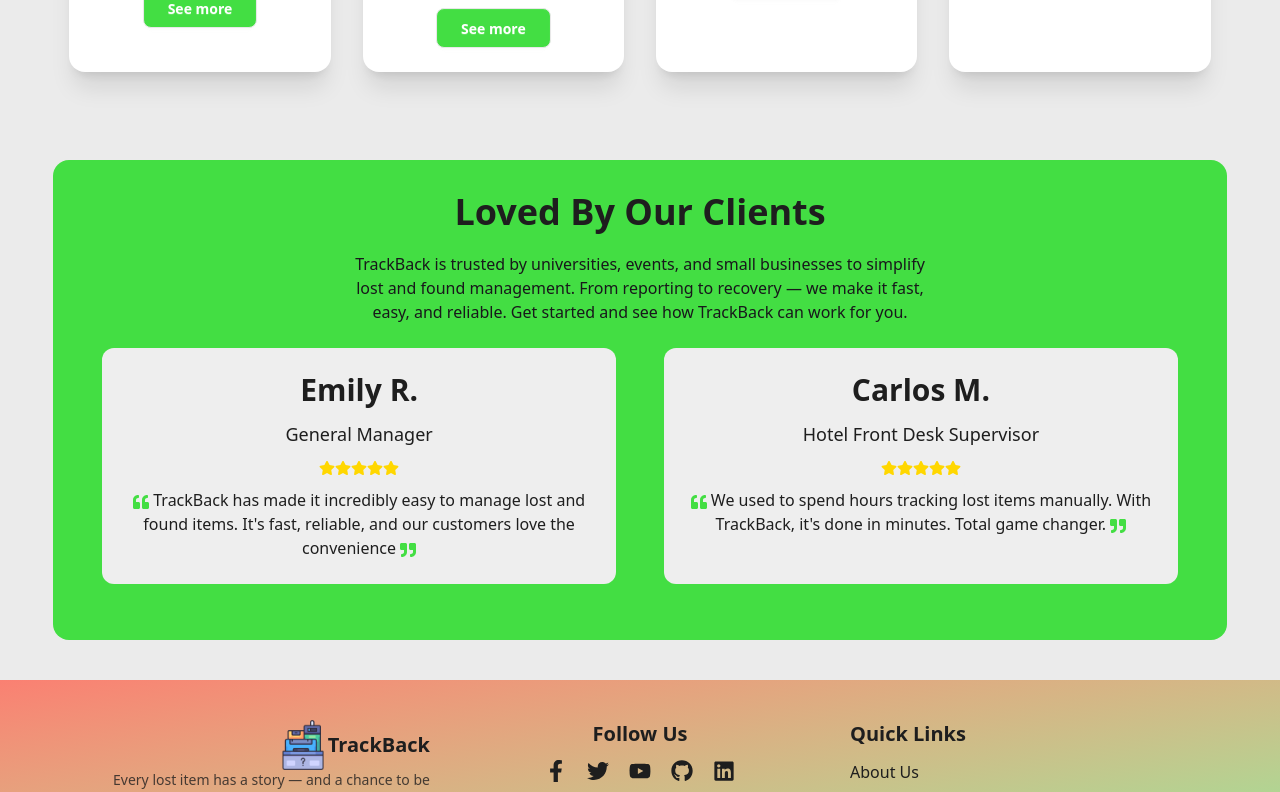
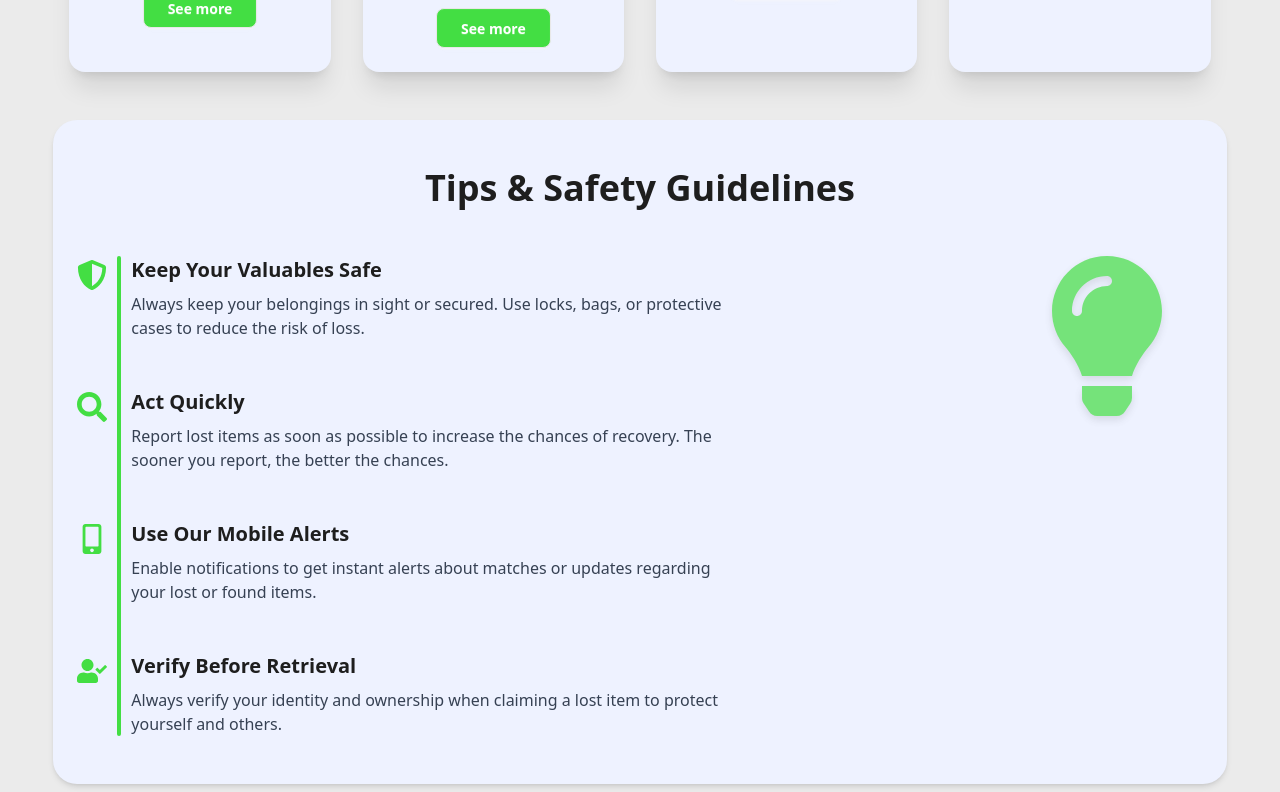
Before and after one commit to gmnayem631/track-back-client, a React (Vite) app: page / in a window 1280 px wide. Shown: the part 1280-2072 px from the top of the page. Built offline with nearby package versions, Linux system fonts and the light colour scheme; no server answers.

Commit message:
added TipsAndGuidelines section to the landing page

```diff
--- a/src/components/Banner.jsx
+++ b/src/components/Banner.jsx
@@ -4,7 +4,7 @@ import bannerImg from "../assets/banner.png";
 
 const Banner = () => {
   return (
-    <section className="bg-[#f2f2f2] py-20 px-4 md:px-12 my-16 rounded-2xl">
+    <section className="bg-indigo-50 py-20 px-4 md:px-12 my-16 rounded-2xl">
       <div className="max-w-6xl mx-auto flex flex-col-reverse lg:flex-row items-center gap-10">
         {/* Left Side */}
         <div className="flex-1 text-center lg:text-left">
--- a/src/components/HowItWorks.jsx
+++ b/src/components/HowItWorks.jsx
@@ -55,7 +55,7 @@ const HowItWorks = () => {
         {steps.map((step, index) => (
           <motion.div
             key={index}
-            className="card bg-white rounded-2xl shadow-xl p-6"
+            className="card bg-indigo-50 rounded-2xl shadow-xl p-6"
             variants={cardVariants}
             initial="hidden"
             whileInView="visible"
--- /dev/null
+++ b/src/components/TipsAndGuidelines .jsx
@@ -0,0 +1,75 @@
+import React from "react";
+import {
+  FaShieldAlt,
+  FaSearch,
+  FaMobileAlt,
+  FaUserCheck,
+  FaLightbulb, // example icon for decoration
+} from "react-icons/fa";
+
+const tips = [
+  {
+    icon: <FaShieldAlt className="text-secondary text-3xl" />,
+    title: "Keep Your Valuables Safe",
+    description:
+      "Always keep your belongings in sight or secured. Use locks, bags, or protective cases to reduce the risk of loss.",
+  },
+  {
+    icon: <FaSearch className="text-secondary text-3xl" />,
+    title: "Act Quickly",
+    description:
+      "Report lost items as soon as possible to increase the chances of recovery. The sooner you report, the better the chances.",
+  },
+  {
+    icon: <FaMobileAlt className="text-secondary text-3xl" />,
+    title: "Use Our Mobile Alerts",
+    description:
+      "Enable notifications to get instant alerts about matches or updates regarding your lost or found items.",
+  },
+  {
+    icon: <FaUserCheck className="text-secondary text-3xl" />,
+    title: "Verify Before Retrieval",
+    description:
+      "Always verify your identity and ownership when claiming a lost item to protect yourself and others.",
+  },
+];
+
+const TipsAndGuidelines = () => {
+  return (
+    <section className="bg-indigo-50 py-12 px-6 mx-auto rounded-3xl shadow-md">
+      <h2 className="text-4xl font-bold mb-12 text-neutral text-center">
+        Tips & Safety Guidelines
+      </h2>
+      <div className="relative flex flex-col md:flex-row items-start gap-12">
+        {/* Tips List */}
+        <div className="flex-1 relative">
+          {/* Vertical line */}
+          <div className="absolute left-10 top-0 bottom-0 w-1 bg-secondary rounded"></div>
+
+          <ul className="space-y-12">
+            {tips.map((tip, idx) => (
+              <li key={idx} className="flex items-start gap-6">
+                <div className="flex-shrink-0 mt-1">{tip.icon}</div>
+                <div>
+                  <h3 className="text-xl font-semibold text-[#1e1e1e]">
+                    {tip.title}
+                  </h3>
+                  <p className="text-gray-700 mt-2 max-w-prose">
+                    {tip.description}
+                  </p>
+                </div>
+              </li>
+            ))}
+          </ul>
+        </div>
+
+        {/* Decorative Icon on right */}
+        <div className="hidden md:flex justify-center items-center w-48 text-secondary opacity-70 select-none">
+          <FaLightbulb className="text-[10rem] drop-shadow-lg" />
+        </div>
+      </div>
+    </section>
+  );
+};
+
+export default TipsAndGuidelines;
--- a/src/pages/Home.jsx
+++ b/src/pages/Home.jsx
@@ -3,12 +3,14 @@ import Banner from "../components/Banner";
 import HowItWorks from "../components/HowItWorks";
 import Review from "../components/Review";
 import LatestItems from "../components/LatestItems";
+import TipsAndGuidelines from "../components/TipsAndGuidelines ";
 
 const Home = () => {
   return (
     <div className="max-w-11/12 mx-auto">
       <Banner></Banner>
       <HowItWorks></HowItWorks>
+      <TipsAndGuidelines></TipsAndGuidelines>
       <Review></Review>
     </div>
   );
```
